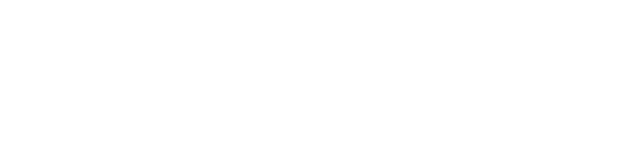
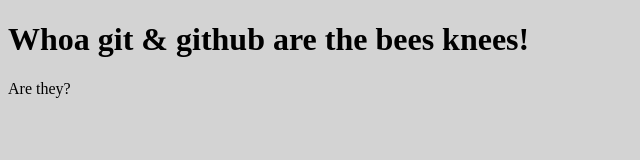
Before and after one commit to GraySmith00/gitAndGithubExamples, a plain HTML site: page index.html in a window 1280 px wide. Shown: the whole page, without its empty margins (0-640 px from the left). Drawn offline with Linux system fonts and the light colour scheme.

Commit message:
Add link to CSS file and background color

```diff
--- a/index.html
+++ b/index.html
@@ -5,11 +5,13 @@
   <meta charset="UTF-8">
   <meta name="viewport" content="width=device-width, initial-scale=1.0">
   <meta http-equiv="X-UA-Compatible" content="ie=edge">
+  <link rel="stylesheet" href="styles.css">
   <title>Git and Github Intro</title>
 </head>
 
 <body>
-
+  <h1>Whoa git & github are the bees knees!</h1>
+  <p>Are they?</p>
 </body>
 
 </html>
--- /dev/null
+++ b/styles.css
@@ -0,0 +1,3 @@
+body {
+  background-color: lightgray;
+}
```
